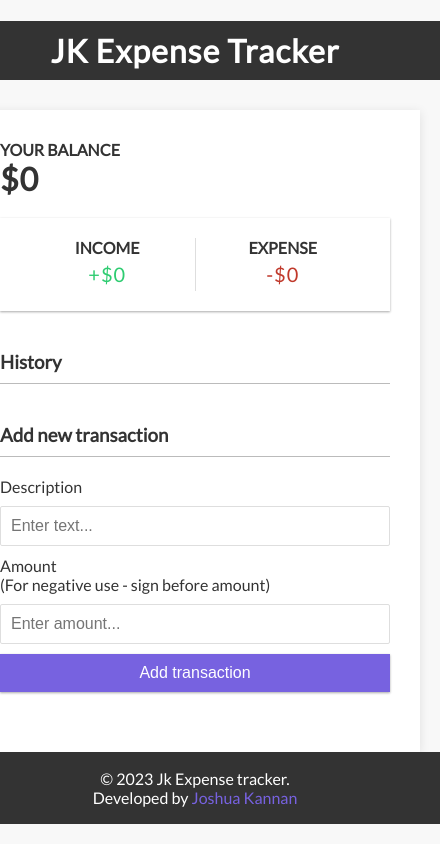
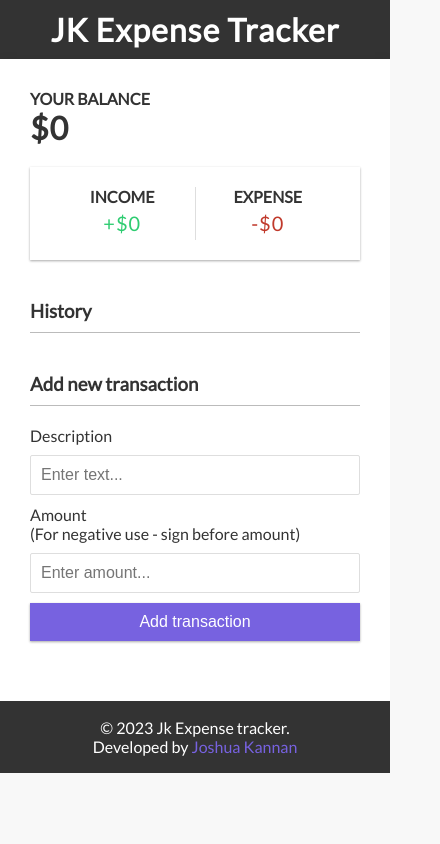
Before and after one commit to Joshua-kannan/Expense-tracker, a Vue app: page / in a window 390 px wide. Shown: the whole page, 440 px wide, since content can reach past the window. Built offline with nearby package versions, Linux system fonts and the light colour scheme.

Commit message:
container margins

```diff
--- a/src/assets/style.css
+++ b/src/assets/style.css
@@ -11,7 +11,6 @@
 body {
   background-color: #f8f8f8; /* Light gray background */
   color: #333; /* Dark text color */
-  display: flex;
   flex-direction: column;
   align-items: center;
   justify-content: center;
@@ -23,15 +22,23 @@ body {
 }
 
 .container {
-  margin: 30px 20px; /* Adjust the left and right margins as needed */
+  margin: auto;
   width: 450px;
   background-color: #fff;
   box-shadow: 0 2px 10px rgba(0, 0, 0, 0.1);
   transition: box-shadow 0.3s ease-in-out;
-  margin-bottom: 0;
+  margin-bottom: 2.05rem;
+  margin-top: 2rem;
   padding: 30px;
 }
 
+@media (max-width: 768px) {
+  /* Adjust styles for screens with a width of 768px or less (typical tablets and smaller screens) */
+  .container {
+    width: 100%; /* Adjust the width for smaller screens */
+    margin: auto;
+  }
+}
 h1 {
   letter-spacing: 1px;
   margin: 0;
```
